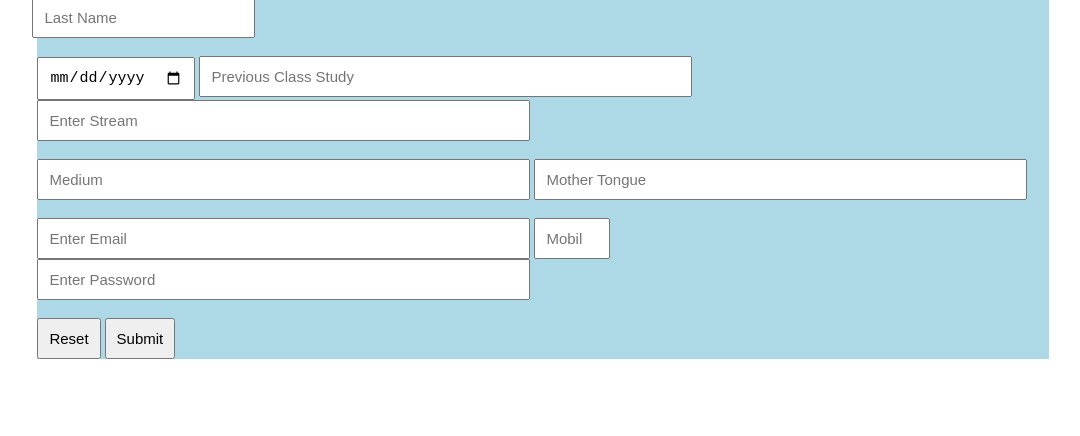
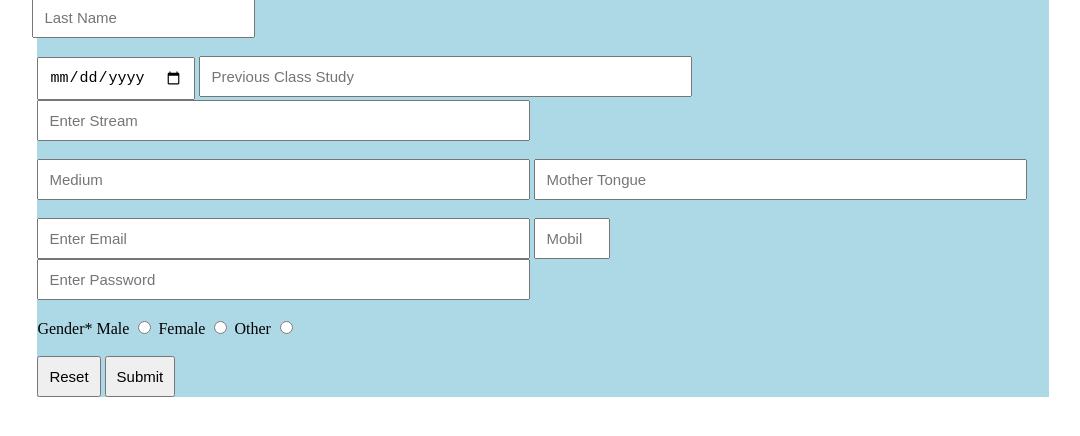
Before and after one commit to mrraghav9211/Jan_22-Fundamental, a plain HTML site: page Feb_assignment/Feb_07_assignment/index.html in a window 1280 px wide. Shown: the part 124-560 px from the top of the page, without its empty margins (97-1177 px from the left). Drawn offline with Linux system fonts and the light colour scheme.

Commit message:
Feb_07_assignment

```diff
--- a/Feb_assignment/Feb_07_assignment/index.html
+++ b/Feb_assignment/Feb_07_assignment/index.html
@@ -47,6 +47,14 @@
 		    <input type="email" name="email" size="50" placeholder="Enter Email" pattern=".+@gmail\.com" required>
 		    <input type="number" name="phn"  placeholder="Mobile No" max="10" min="10" />
 		    <input type="password" name="psw" size="50" minlength="5" placeholder="Enter Password" required /><br><br>
+			 <label>Gender*</label>
+		    <label>Male</label>
+		    <input type="radio" name="radio" >
+		    <label>Female</label>
+		    <input type="radio" name="radio" >
+		    <label>Other</label>
+		    <input type="radio" name="radio" >
+		    <br><br>
 		    <input type="reset" name="reset"  placeholder="Reset" required/>
 		    <input type="submit" name="submit" placeholder="Submit" required/>
 
```
